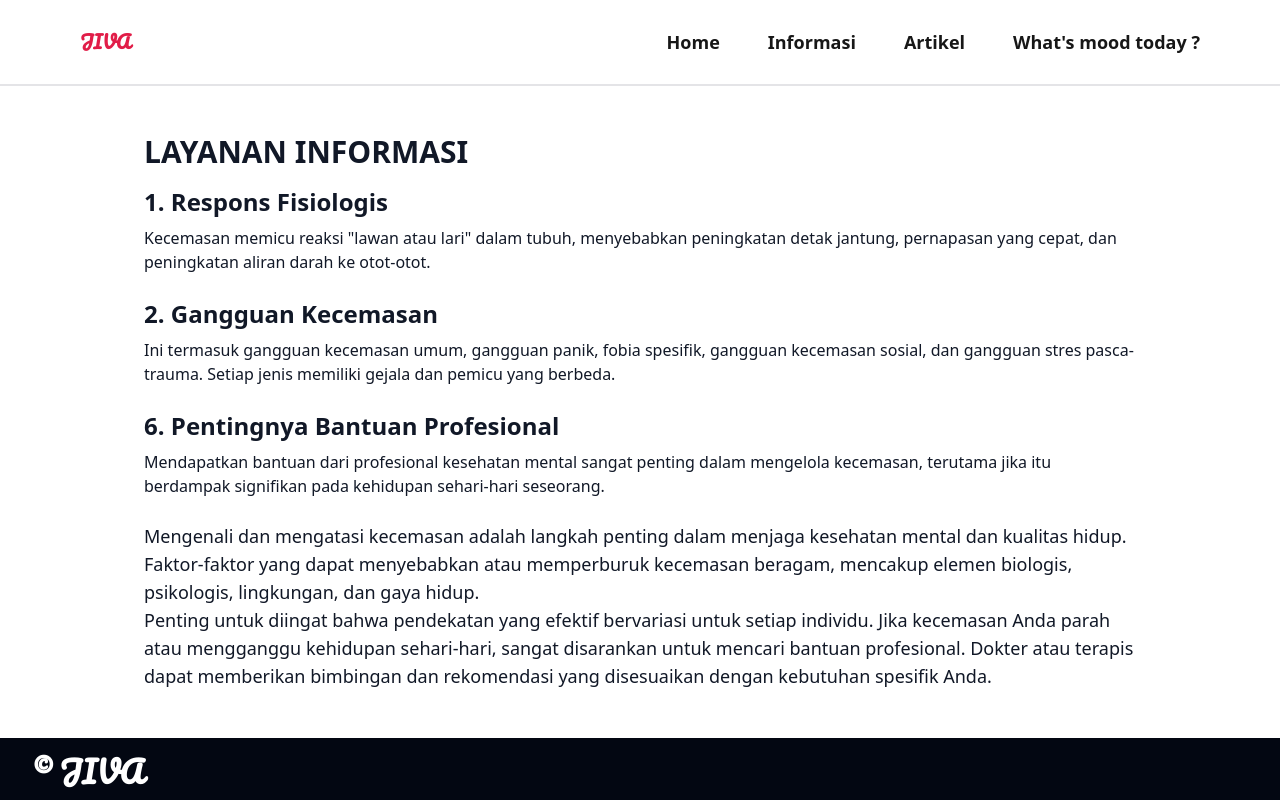
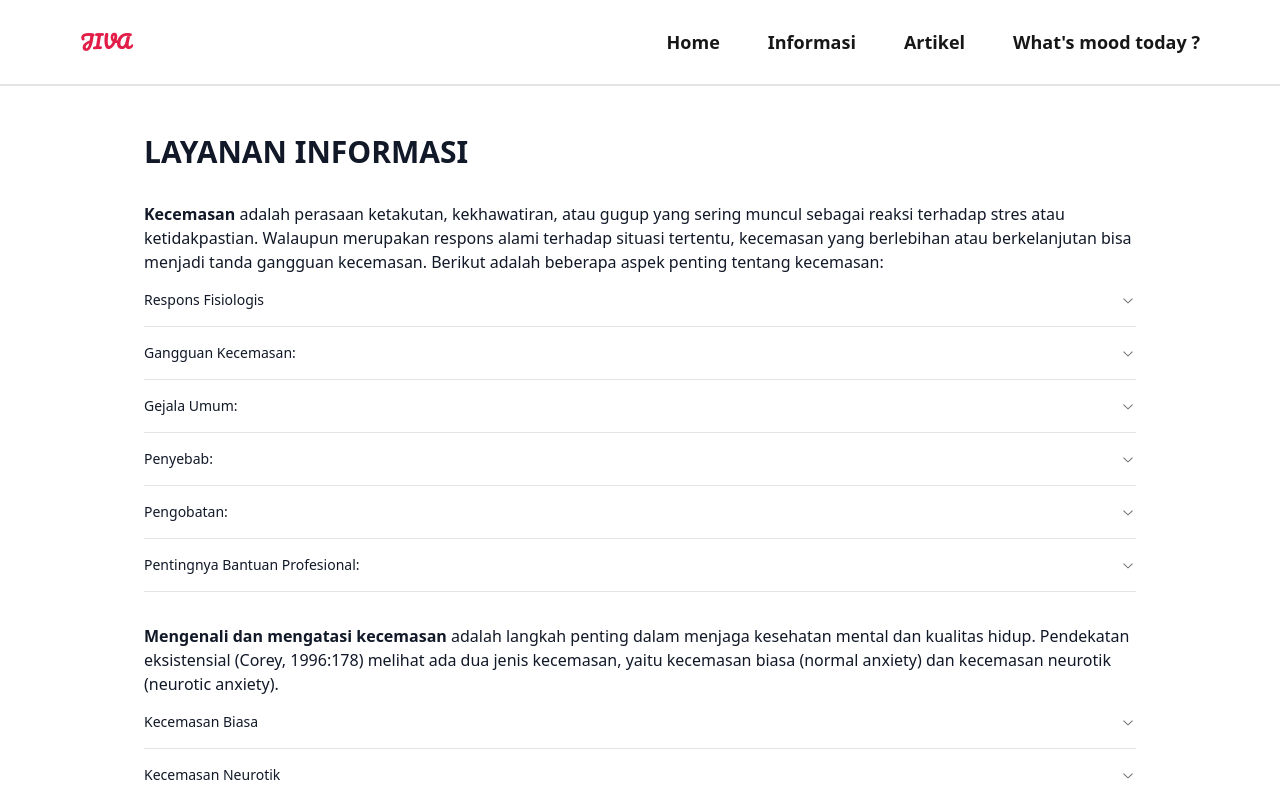
Before and after one commit to paresiqbal/jiva, a React (Vite) app: page /informasi in a window 1280 px wide. Shown: the top 800 px of the page. Built offline with nearby package versions, Linux system fonts and the light colour scheme.

Commit message:
Add acirdion

```diff
--- a/package.json
+++ b/package.json
@@ -10,6 +10,7 @@
     "preview": "vite preview"
   },
   "dependencies": {
+    "@radix-ui/react-accordion": "^1.1.2",
     "@radix-ui/react-avatar": "^1.0.4",
     "@radix-ui/react-icons": "^1.3.0",
     "@radix-ui/react-slot": "^1.0.2",
--- /dev/null
+++ b/src/components/ui/accordion.tsx
@@ -0,0 +1,55 @@
+import * as React from "react"
+import * as AccordionPrimitive from "@radix-ui/react-accordion"
+import { ChevronDownIcon } from "@radix-ui/react-icons"
+
+import { cn } from "@/lib/utils"
+
+const Accordion = AccordionPrimitive.Root
+
+const AccordionItem = React.forwardRef<
+  React.ElementRef<typeof AccordionPrimitive.Item>,
+  React.ComponentPropsWithoutRef<typeof AccordionPrimitive.Item>
+>(({ className, ...props }, ref) => (
+  <AccordionPrimitive.Item
+    ref={ref}
+    className={cn("border-b", className)}
+    {...props}
+  />
+))
+AccordionItem.displayName = "AccordionItem"
+
+const AccordionTrigger = React.forwardRef<
+  React.ElementRef<typeof AccordionPrimitive.Trigger>,
+  React.ComponentPropsWithoutRef<typeof AccordionPrimitive.Trigger>
+>(({ className, children, ...props }, ref) => (
+  <AccordionPrimitive.Header className="flex">
+    <AccordionPrimitive.Trigger
+      ref={ref}
+      className={cn(
+        "flex flex-1 items-center justify-between py-4 text-sm font-medium transition-all hover:underline [&[data-state=open]>svg]:rotate-180",
+        className
+      )}
+      {...props}
+    >
+      {children}
+      <ChevronDownIcon className="h-4 w-4 shrink-0 text-muted-foreground transition-transform duration-200" />
+    </AccordionPrimitive.Trigger>
+  </AccordionPrimitive.Header>
+))
+AccordionTrigger.displayName = AccordionPrimitive.Trigger.displayName
+
+const AccordionContent = React.forwardRef<
+  React.ElementRef<typeof AccordionPrimitive.Content>,
+  React.ComponentPropsWithoutRef<typeof AccordionPrimitive.Content>
+>(({ className, children, ...props }, ref) => (
+  <AccordionPrimitive.Content
+    ref={ref}
+    className="overflow-hidden text-sm data-[state=closed]:animate-accordion-up data-[state=open]:animate-accordion-down"
+    {...props}
+  >
+    <div className={cn("pb-4 pt-0", className)}>{children}</div>
+  </AccordionPrimitive.Content>
+))
+AccordionContent.displayName = AccordionPrimitive.Content.displayName
+
+export { Accordion, AccordionItem, AccordionTrigger, AccordionContent }
--- a/src/pages/Informasi.tsx
+++ b/src/pages/Informasi.tsx
@@ -1,54 +1,139 @@
+import {
+  Accordion,
+  AccordionContent,
+  AccordionItem,
+  AccordionTrigger,
+} from "@/components/ui/accordion";
+
 export default function Informasi() {
   return (
-    <div>
-      <h1 class="text-3xl font-bold mb-4">LAYANAN INFORMASI</h1>
+    <div className="flex flex-col gap-8">
+      <h1 class="text-3xl font-bold">LAYANAN INFORMASI</h1>
+      <section>
+        <p>
+          <span className="font-bold">Kecemasan</span> adalah perasaan
+          ketakutan, kekhawatiran, atau gugup yang sering muncul sebagai reaksi
+          terhadap stres atau ketidakpastian. Walaupun merupakan respons alami
+          terhadap situasi tertentu, kecemasan yang berlebihan atau
+          berkelanjutan bisa menjadi tanda gangguan kecemasan. Berikut adalah
+          beberapa aspek penting tentang kecemasan:
+        </p>
+        <Accordion type="single" collapsible className="w-full">
+          <AccordionItem value="item-1">
+            <AccordionTrigger>Respons Fisiologis</AccordionTrigger>
+            <AccordionContent>
+              Kecemasan memicu reaksi "lawan atau lari" dalam tubuh, menyebabkan
+              peningkatan detak jantung, pernapasan yang cepat, dan peningkatan
+              aliran darah ke otot-otot.
+            </AccordionContent>
+          </AccordionItem>
+          <AccordionItem value="item-2">
+            <AccordionTrigger>Gangguan Kecemasan:</AccordionTrigger>
+            <AccordionContent>
+              Ini termasuk gangguan kecemasan umum, gangguan panik, fobia
+              spesifik, gangguan kecemasan sosial, dan gangguan stres
+              pasca-trauma. Setiap jenis memiliki gejala dan pemicu yang
+              berbeda.
+            </AccordionContent>
+          </AccordionItem>
+          <AccordionItem value="item-3">
+            <AccordionTrigger>Gejala Umum:</AccordionTrigger>
+            <AccordionContent>
+              Termasuk kekhawatiran berlebihan, sulit konsentrasi, iritabilitas,
+              otot tegang, gangguan tidur, dan kelelahan. Gejala fisik juga bisa
+              termasuk mual, diare, atau berkeringat.
+            </AccordionContent>
+          </AccordionItem>
+          <AccordionItem value="item-4">
+            <AccordionTrigger>Penyebab:</AccordionTrigger>
+            <AccordionContent>
+              Kecemasan bisa disebabkan oleh berbagai faktor, termasuk genetika,
+              kimia otak, lingkungan, dan pengalaman hidup.
+            </AccordionContent>
+          </AccordionItem>
+          <AccordionItem value="item-5">
+            <AccordionTrigger>Pengobatan:</AccordionTrigger>
+            <AccordionContent>
+              Terapi, seperti terapi perilaku kognitif (CBT), dan kadang-kadang
+              obat-obatan, digunakan untuk mengelola kecemasan. Praktik
+              relaksasi seperti meditasi, yoga, dan olahraga teratur juga dapat
+              membantu.
+            </AccordionContent>
+          </AccordionItem>
+          <AccordionItem value="item-6">
+            <AccordionTrigger>Pentingnya Bantuan Profesional:</AccordionTrigger>
+            <AccordionContent>
+              Mendapatkan bantuan dari profesional kesehatan mental sangat
+              penting dalam mengelola kecemasan, terutama jika itu berdampak
+              signifikan pada kehidupan sehari-hari seseorang.
+            </AccordionContent>
+          </AccordionItem>
+        </Accordion>
+      </section>
 
-      <div class="mb-6">
-        <h2 class="text-2xl font-bold mb-2">1. Respons Fisiologis</h2>
+      <section>
         <p>
-          Kecemasan memicu reaksi "lawan atau lari" dalam tubuh, menyebabkan
-          peningkatan detak jantung, pernapasan yang cepat, dan peningkatan
-          aliran darah ke otot-otot.
+          <span className="font-bold">Mengenali dan mengatasi kecemasan</span>{" "}
+          adalah langkah penting dalam menjaga kesehatan mental dan kualitas
+          hidup. Pendekatan eksistensial (Corey, 1996:178) melihat ada dua jenis
+          kecemasan, yaitu kecemasan biasa (normal anxiety) dan kecemasan
+          neurotik (neurotic anxiety).
         </p>
-      </div>
+        <Accordion type="single" collapsible className="w-full">
+          <AccordionItem value="item-1">
+            <AccordionTrigger>Kecemasan Biasa</AccordionTrigger>
+            <AccordionContent>
+              Normal anxiety merupakan tanggapan yang cukup wajar terhadap
+              peristiwa yang sedang dihadapi, kecemasan ini tidak perlu
+              dihilangkan sebab ini sebagai motivasi ke arah perubahan.
+            </AccordionContent>
+          </AccordionItem>
+          <AccordionItem value="item-2">
+            <AccordionTrigger>Kecemasan Neurotik</AccordionTrigger>
+            <AccordionContent>
+              Neurotic anxiety adalah kecemasan yang keluar dari proporsi yang
+              ada, ia terjadi di luar kesadaran dan cenderung untuk menjadikan
+              orang tidak memiliki keseimbangan.
+            </AccordionContent>
+          </AccordionItem>
+        </Accordion>
+      </section>
 
-      <div class="mb-6">
-        <h2 class="text-2xl font-bold mb-2">2. Gangguan Kecemasan</h2>
+      <section>
         <p>
-          Ini termasuk gangguan kecemasan umum, gangguan panik, fobia spesifik,
-          gangguan kecemasan sosial, dan gangguan stres pasca-trauma. Setiap
-          jenis memiliki gejala dan pemicu yang berbeda.
+          Sigmund Freud (dalam Corey, 1996: 95) mengemukakan, bahwa kecemasan
+          adalah keadaan tegang yang memaksa untuk berbuat sesuatu. Ada tiga
+          jenis kecemasan, yaitu; kecemasan realita (rality anxiety), kecemasan
+          neurotik (neurotic anxiety), dan kecemasan moral (moral anxiety).
         </p>
-      </div>
-
-      <div class="mb-6">
-        <h2 class="text-2xl font-bold mb-2">
-          6. Pentingnya Bantuan Profesional
-        </h2>
-        <p>
-          Mendapatkan bantuan dari profesional kesehatan mental sangat penting
-          dalam mengelola kecemasan, terutama jika itu berdampak signifikan pada
-          kehidupan sehari-hari seseorang.
-        </p>
-      </div>
-
-      <p class="text-lg">
-        Mengenali dan mengatasi kecemasan adalah langkah penting dalam menjaga
-        kesehatan mental dan kualitas hidup.
-      </p>
-
-      <p class="text-lg">
-        Faktor-faktor yang dapat menyebabkan atau memperburuk kecemasan beragam,
-        mencakup elemen biologis, psikologis, lingkungan, dan gaya hidup.
-      </p>
-
-      <p class="text-lg">
-        Penting untuk diingat bahwa pendekatan yang efektif bervariasi untuk
-        setiap individu. Jika kecemasan Anda parah atau mengganggu kehidupan
-        sehari-hari, sangat disarankan untuk mencari bantuan profesional. Dokter
-        atau terapis dapat memberikan bimbingan dan rekomendasi yang disesuaikan
-        dengan kebutuhan spesifik Anda.
-      </p>
+        <Accordion type="single" collapsible className="w-full">
+          <AccordionItem value="item-1">
+            <AccordionTrigger>Kecemasan Realita</AccordionTrigger>
+            <AccordionContent>
+              Rality anxiety, adalah rasa takut akan bahaya yang datang dari
+              dunia luar, dan derajat kecemasan semacam itu sesuai dengan
+              tingkat ancaman yang nyata.
+            </AccordionContent>
+          </AccordionItem>
+          <AccordionItem value="item-2">
+            <AccordionTrigger>Kecemasan Neurotik</AccordionTrigger>
+            <AccordionContent>
+              Neurotic anxiety, adalah rasa takut kalau-kalau insting akan
+              keluar jalur dan menyebabkan seseorang berbuat sesuatu yang akan
+              menyebabkan ia dihukum.
+            </AccordionContent>
+          </AccordionItem>
+          <AccordionItem value="item-3">
+            <AccordionTrigger>Kecemasan Moral</AccordionTrigger>
+            <AccordionContent>
+              Moral anxiety, adalah rasa takut terhadap hati nuraninya sendiri.
+              Orang dengan hati nuraninya yang cukup berkembang cenderung untuk
+              merasa bersalah apabila mereka berbuat sesuatu yang bertentangan
+              dengan kode moral mereka atau dengan introyeksi ibu bapa mereka.
+            </AccordionContent>
+          </AccordionItem>
+        </Accordion>
+      </section>
     </div>
   );
 }
```
Also changed, not shown: 1 other file (tests, documents, lock files or other folders).
